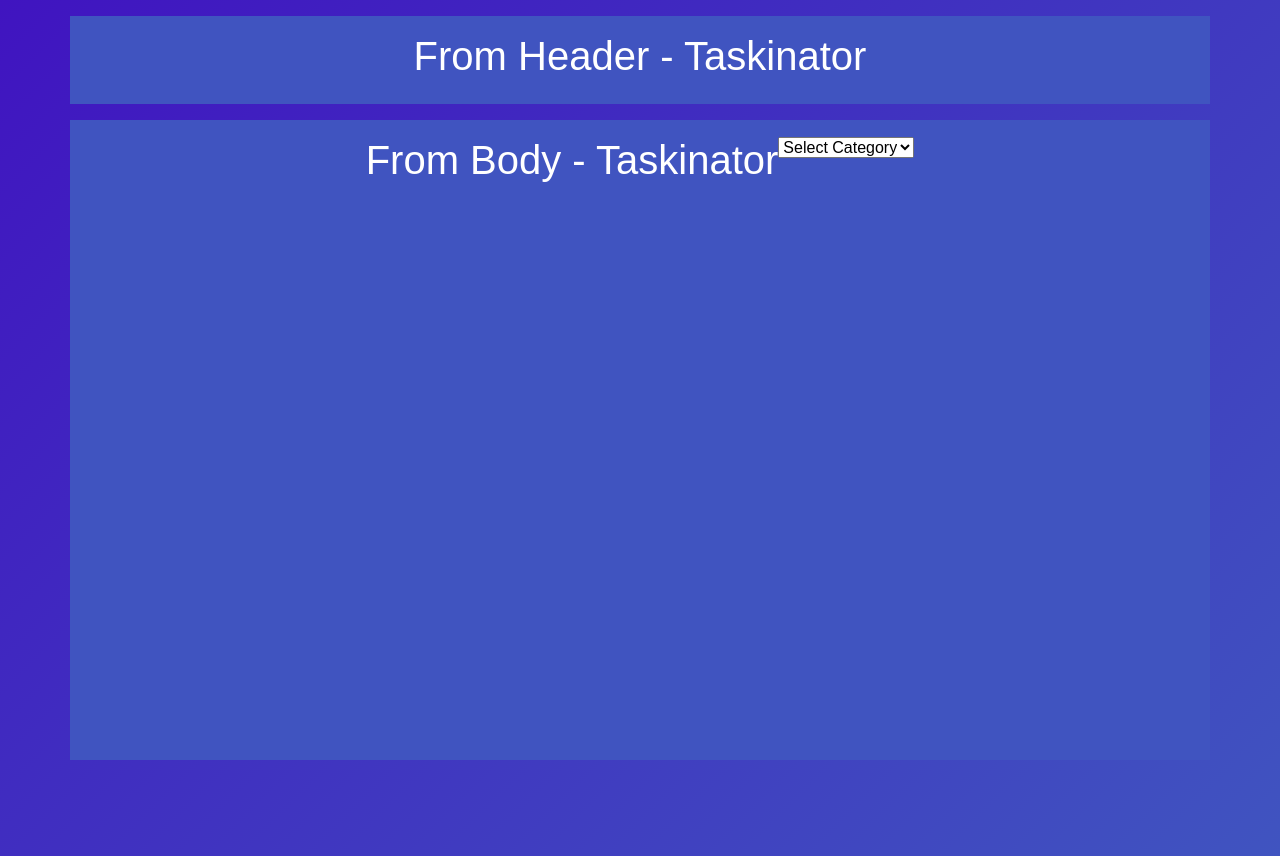
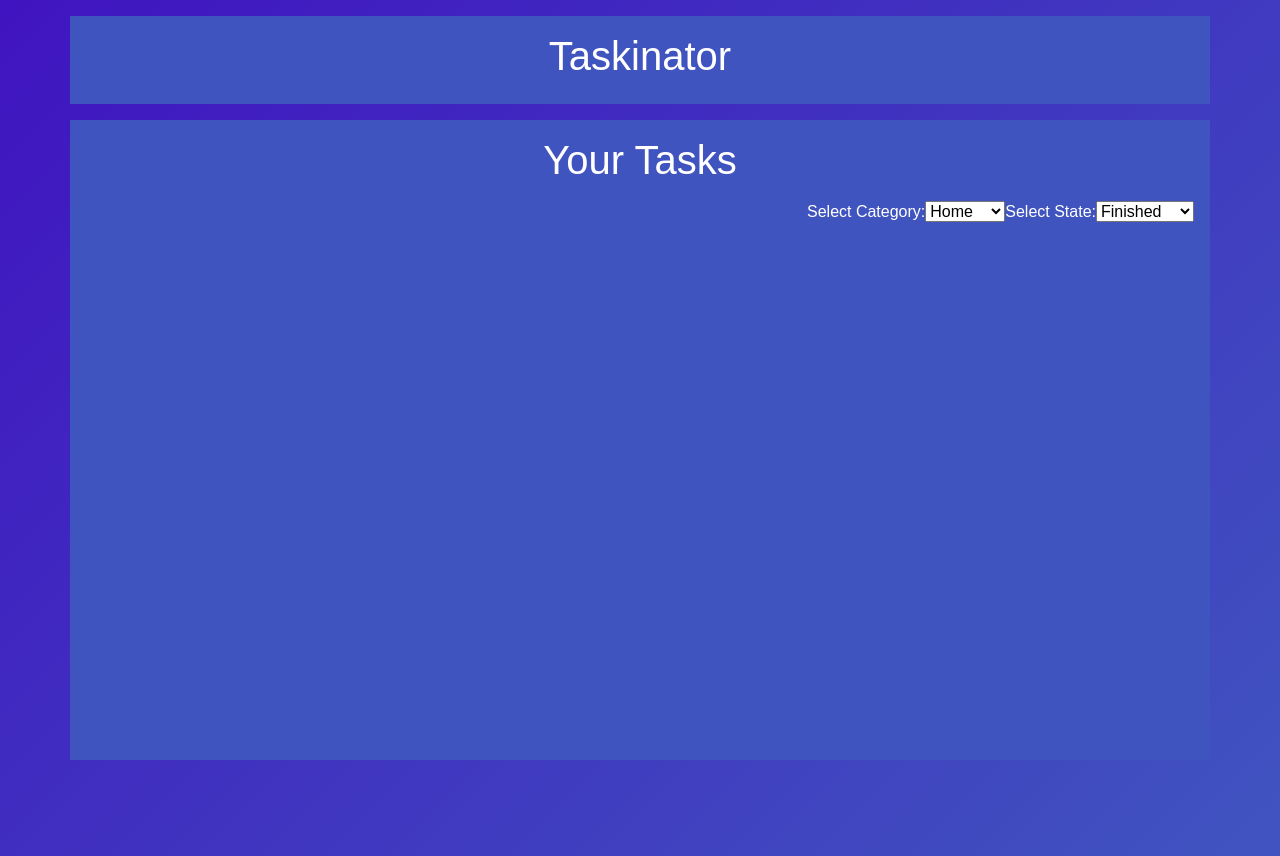
Before and after one commit to lautarosoliani/ToDo-React-App, a React (Create React App) app in the folder my-app/: page / in a window 1280 px wide. Built offline with nearby package versions, Linux system fonts and the light colour scheme.

Commit message:
body css and jsx, header jsx

```diff
--- a/my-app/src/components/Body.css
+++ b/my-app/src/components/Body.css
@@ -1,6 +1,14 @@
 .body {
     background-color: #4054c0;
     height: 80vh;
+}
+
+.h1 {
     display: flex;
     justify-content: center;
 }
+.selects {
+    display: flex;
+    flex-direction: row;
+    justify-content: flex-end;
+}
--- a/my-app/src/components/Body.jsx
+++ b/my-app/src/components/Body.jsx
@@ -5,16 +5,25 @@ const Body = () => {
         <>
             <div className="body container p-3 my-3 text-white">
                 <div className="h1">
-                    <h1>From Body - Taskinator</h1>
+                    <h1>Your Tasks</h1>
                 </div>
-                <div className="select">
-                    <select>
-                        <option>Select Category</option>
-                        <option>1</option>
-                        <option>2</option>
-                        <option>3</option>
-                        <option>4</option>
-                    </select>
+                <div className="selects">
+                    <div>
+                        <label>Select Category:</label>
+                        <select>
+                            <option>Home</option>
+                            <option>Health</option>
+                            <option>Job</option>
+                            <option>Training</option>
+                        </select>
+                    </div>
+                    <div>
+                        <label>Select State:</label>
+                        <select>
+                            <option>Finished</option>
+                            <option>Unfinished</option>
+                        </select>
+                    </div>
                 </div>
             </div>
         </>
--- a/my-app/src/components/Header.jsx
+++ b/my-app/src/components/Header.jsx
@@ -3,7 +3,7 @@ import "./Header.css"
 const Header = () => {
     return (
         <div className="header container p-3 my-3 text-white">
-            <h1>From Header - Taskinator</h1>
+            <h1>Taskinator</h1>
         </div>
     )
 }
```
